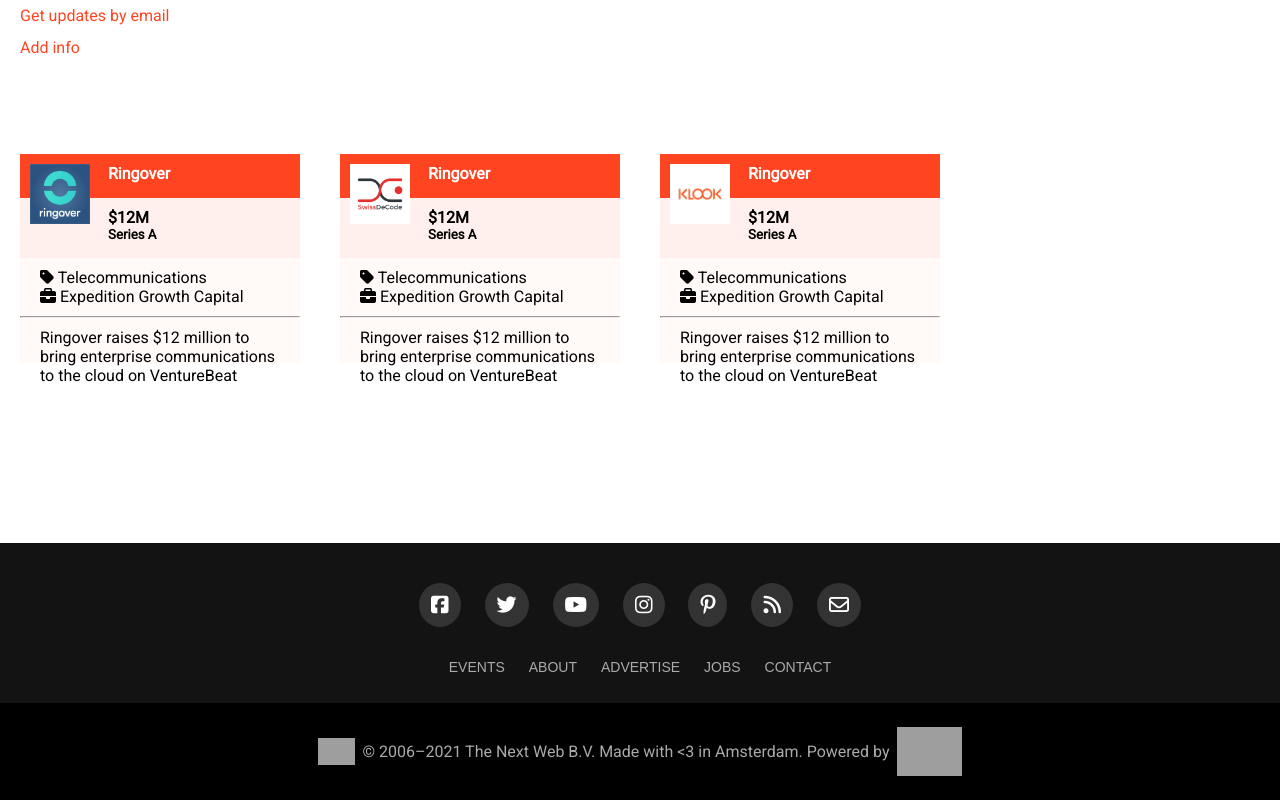
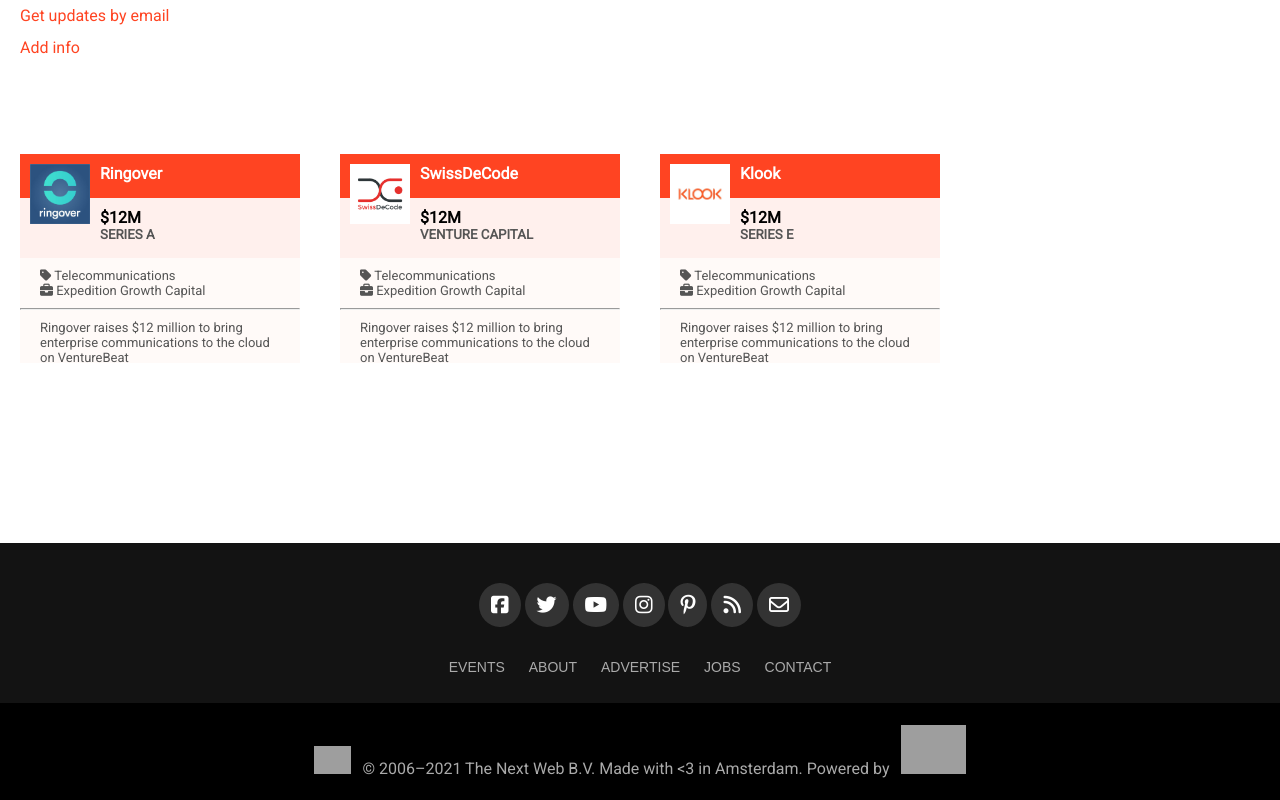
Before and after one commit to alexandermorales-dev/TNW-project-2, a website: page index.html in a window 1280 px wide. Shown: the part 692-1492 px from the top of the page. Drawn offline with Linux system fonts and the light colour scheme; grey boxes are pictures that could not be loaded; a web font is replaced by a local one.

Commit message:
PR changes -2

```diff
--- a/index.html
+++ b/index.html
@@ -22,6 +22,7 @@
   </head>
   <body>
     <header>
+      <nav>
         <div class="hidden-sm thin-head">
           <ul>
             <li><a href="#" class="ss">News</a></li>
@@ -40,12 +41,14 @@
         </div>
         <div class="header-top-section">
           <section>
+            <a href="#">
               <img
                 alt="The Next Web"
                 class="black-bg random"
                 width="66"
                 src="https://wr.perma-archives.org/public/m5zv-q2d6/20210126152646im_/https://cdn0.tnwcdn.com/wp-content/themes/cyberdelia/assets/img/tnw.svg"
               />
+            </a>
             <ul class="hidden-sm header-links">
               <li><a href="#">LATEST</a></li>
               <li><a href="#">HARDFORKED</a></li>
@@ -55,8 +58,10 @@
             </ul>
           </section>
           <span class="header-icons">
-          <i class="fas fa-search search-icon"></i>
-          <i class="fas fa-bars menu-icon hidden-md hidden-lg"></i>
+            <a href="#"> <i class="fas fa-search search-icon"></i></a>
+            <a href="#">
+              <i class="fas fa-bars menu-icon hidden-md hidden-lg"></i
+            ></a>
           </span>
         </div>
         <div class="header-bottom-section">
@@ -65,6 +70,7 @@
             the T500 →</a
           >
         </div>
+      </nav>
     </header>
     <!-- Header -->
 
@@ -162,12 +168,12 @@
         <div class="card">
           <img src="./assets/ringover-2.png" alt="" height="60" class="fly" />
           <div class="card-title">
-            <h4 class="card-info">Ringover</h4>
+            <h4 class="card-info">SwissDeCode</h4>
           </div>
           <div class="funding-info">
             <div class="card-info">
               <h4>$12M</h4>
-              <h5>Series A</h5>
+              <h5>Venture Capital</h5>
             </div>
           </div>
           <div class="clear"></div>
@@ -190,12 +196,12 @@
         <div class="card">
           <img src="./assets/ringover-3.jpeg" alt="" height="60" class="fly" />
           <div class="card-title">
-            <h4 class="card-info">Ringover</h4>
+            <h4 class="card-info">Klook</h4>
           </div>
           <div class="funding-info">
             <div class="card-info">
               <h4>$12M</h4>
-              <h5>Series A</h5>
+              <h5>Series E</h5>
             </div>
           </div>
           <div class="clear"></div>
@@ -236,25 +242,30 @@
           <a href="#">JOBS</a>
           <a href="#">CONTACT</a>
         </div>
-        <div></div>
       </div>
       <div class="footer-bottom">
+        <div class="footer-bottom-container">
+          <span>
             <img
               alt="The Next Web"
               class="black-bg"
               width="37"
               src="https://wr.perma-archives.org/public/m5zv-q2d6/20210126152646im_/https://cdn0.tnwcdn.com/wp-content/themes/cyberdelia/assets/img/tnw.svg"
             />
-        <p>
-          &nbsp; &#169; 2006–2021 The Next Web B.V. Made with &lt;3 in
-          Amsterdam. Powered by &nbsp;
-        </p>
+            &nbsp; &#169; 2006–2021 The Next Web B.V.
+          </span>
+          <span> Made with &lt;3 in Amsterdam. </span>
+          <span>
+            Powered by &nbsp;
+
             <img
               alt="StackPath"
               class="footer-legal-logoStackPath"
               src="https://wr.perma-archives.org/public/m5zv-q2d6/20210126152646im_/https://cdn0.tnwcdn.com/wp-content/themes/cyberdelia/assets/img/stackpath.svg"
               width="65"
             />
+          </span>
+        </div>
       </div>
     </footer>
   </body>
--- a/style.css
+++ b/style.css
@@ -1,7 +1,7 @@
 * {
   margin: 0;
   padding: 0;
-  font-family: 'Roboto', sans-serif;
+  font-family: "Roboto", sans-serif;
 }
 
 header {
@@ -34,7 +34,7 @@
   color: #aaa;
   margin: 0 10px;
   font-size: 14px;
-  font-family: 'Shentox', sans-serif;
+  font-family: "Shentox", sans-serif;
 }
 
 .header-bottom-section a {
@@ -104,6 +104,8 @@
 }
 
 footer {
+  display: flex;
+  flex-direction: column;
   position: relative;
   bottom: 0;
   width: 100%;
@@ -131,7 +133,7 @@
   background-color: #333;
   font-size: 20px;
   color: white;
-  margin: 10px 10px;
+  margin: 10px 0;
 }
 
 .bottom-links {
@@ -145,6 +147,10 @@
   background-color: black;
   align-items: center;
   justify-content: center;
+}
+
+.footer-bottom-container span {
+  display: block;
 }
 
 .dummy {
@@ -187,33 +193,30 @@
 }
 
 .highlight-card:nth-child(1) {
-  background-image:
-    linear-gradient(
+  background-image: linear-gradient(
       to bottom,
       rgba(255, 255, 255, 0.1),
       rgba(0, 0, 0, 1)
     ),
-    url('assets/highlight-1.jpg');
+    url("assets/highlight-1.jpg");
 }
 
 .highlight-card:nth-child(2) {
-  background-image:
-    linear-gradient(
+  background-image: linear-gradient(
       to bottom,
       rgba(255, 255, 255, 0.1),
       rgba(0, 0, 0, 1)
     ),
-    url('assets/highlight-2.png');
+    url("assets/highlight-2.png");
 }
 
 .highlight-card:nth-child(3) {
-  background-image:
-    linear-gradient(
+  background-image: linear-gradient(
       to bottom,
       rgba(255, 255, 255, 0.1),
       rgba(0, 0, 0, 1)
     ),
-    url('assets/hightlight-3.png');
+    url("assets/hightlight-3.png");
 }
 
 .volatile-text {
@@ -245,8 +248,14 @@
 .card-info {
   max-width: 85%;
   display: inline;
-  float: right;
+  float: left;
+  margin-left: 100px;
   padding: 10px 10px;
+}
+
+.card-info h5 {
+  color: #555;
+  text-transform: uppercase;
 }
 
 .funding-info {
@@ -266,6 +275,11 @@
   height: 85px;
   padding: 10px 20px;
   background-color: #fffaf8;
+}
+
+.fund-tags p {
+  font-size: 13px;
+  color: #555;
 }
 
 .fly {
@@ -341,10 +355,16 @@
 
   .card-info {
     min-width: 65%;
+    float: left;
+    margin-left: 70px;
   }
 
   .fly {
     left: 0;
+  }
+
+  .footer-bottom-container span {
+    display: inline;
   }
 }
 
```
Lines whose indentation alone changed are shown as unchanged.
